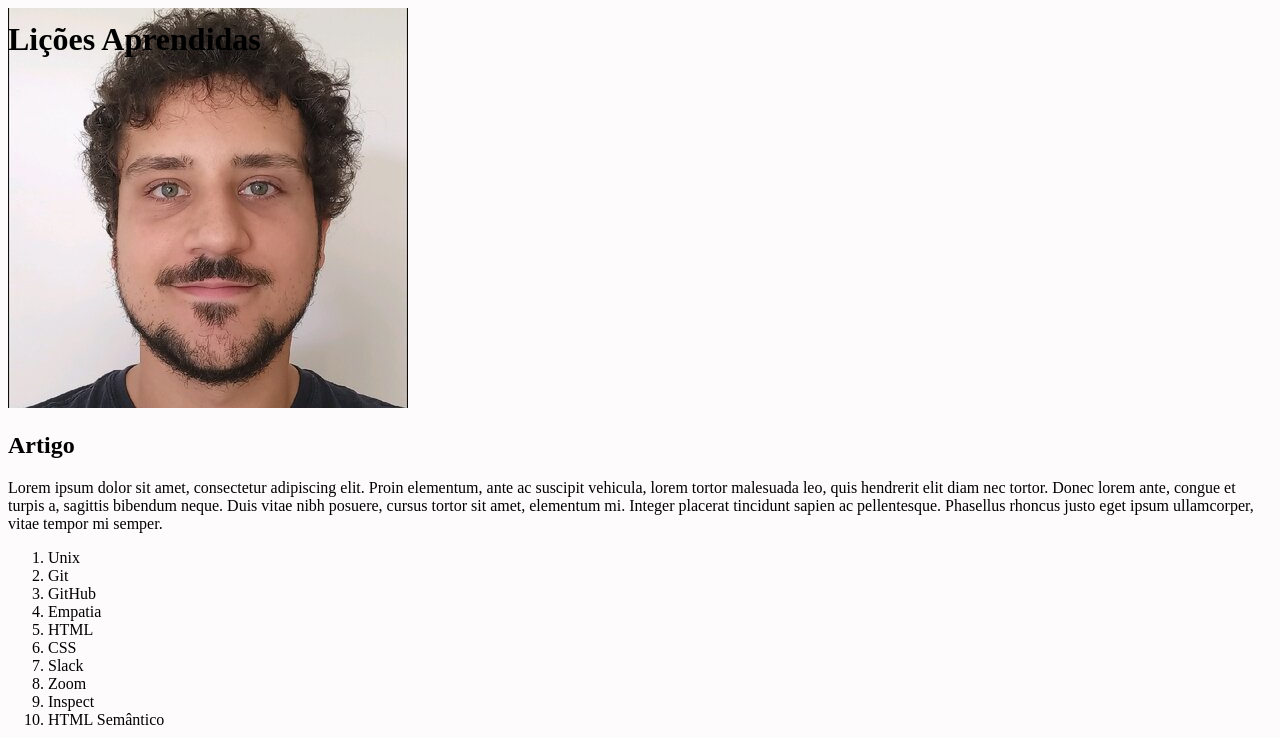
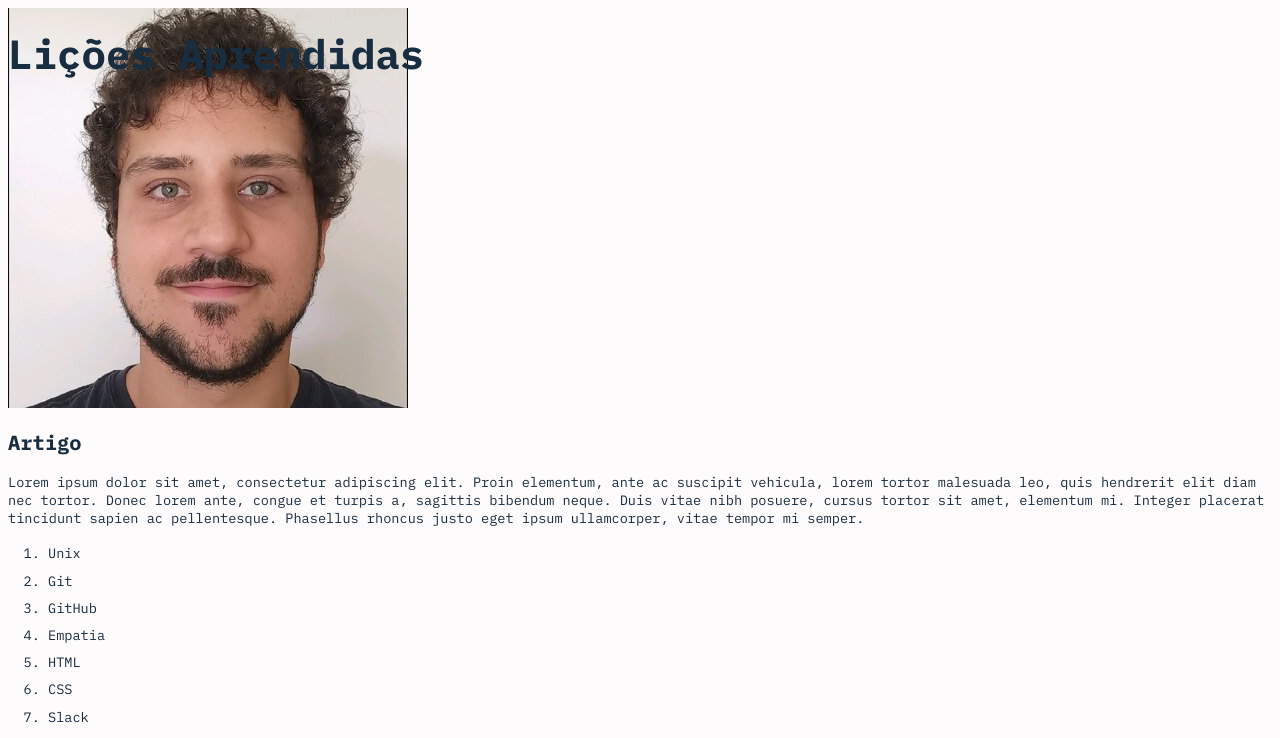
Before and after one commit to arthur-debiasi/trybe-fundamentals-lessons-learned, a website: page index.html in a window 1280 px wide. Shown: the top 738 px of the page. Drawn offline with Linux system fonts and the light colour scheme.

Commit message:
R14: altera atributos relacionados a fonte

```diff
--- a/index.html
+++ b/index.html
@@ -6,6 +6,12 @@
     <meta name="viewport" content="width=device-width, initial-scale=1.0" />
     <title>Lições Aprendidas</title>
     <link rel="stylesheet" href="style.css" />
+    <link rel="preconnect" href="https://fonts.googleapis.com" />
+    <link rel="preconnect" href="https://fonts.gstatic.com" crossorigin />
+    <link
+      href="https://fonts.googleapis.com/css2?family=IBM+Plex+Mono:ital,wght@0,100;0,200;0,300;0,400;0,500;0,600;0,700;1,100;1,200;1,300;1,400;1,500;1,600;1,700&display=swap"
+      rel="stylesheet"
+    />
   </head>
   <body>
     <!-- R2: header com id cabecalho -->
--- a/style.css
+++ b/style.css
@@ -1,9 +1,18 @@
 body {
   background-color: rgb(253, 251, 251);
+  font-family: 'IBM Plex Mono', monospace;
+  color: rgb(25 , 45, 65);
+  font-size: 1.7vh;
 }
-
+li {
+    line-height: 2em;
+}
 /* id cabecalho com position fixed e top de 0px */
 #cabecalho {
   position: fixed;
   top: 0;
 }
+
+#titulo {
+    font-size: 3em;
+}
```
